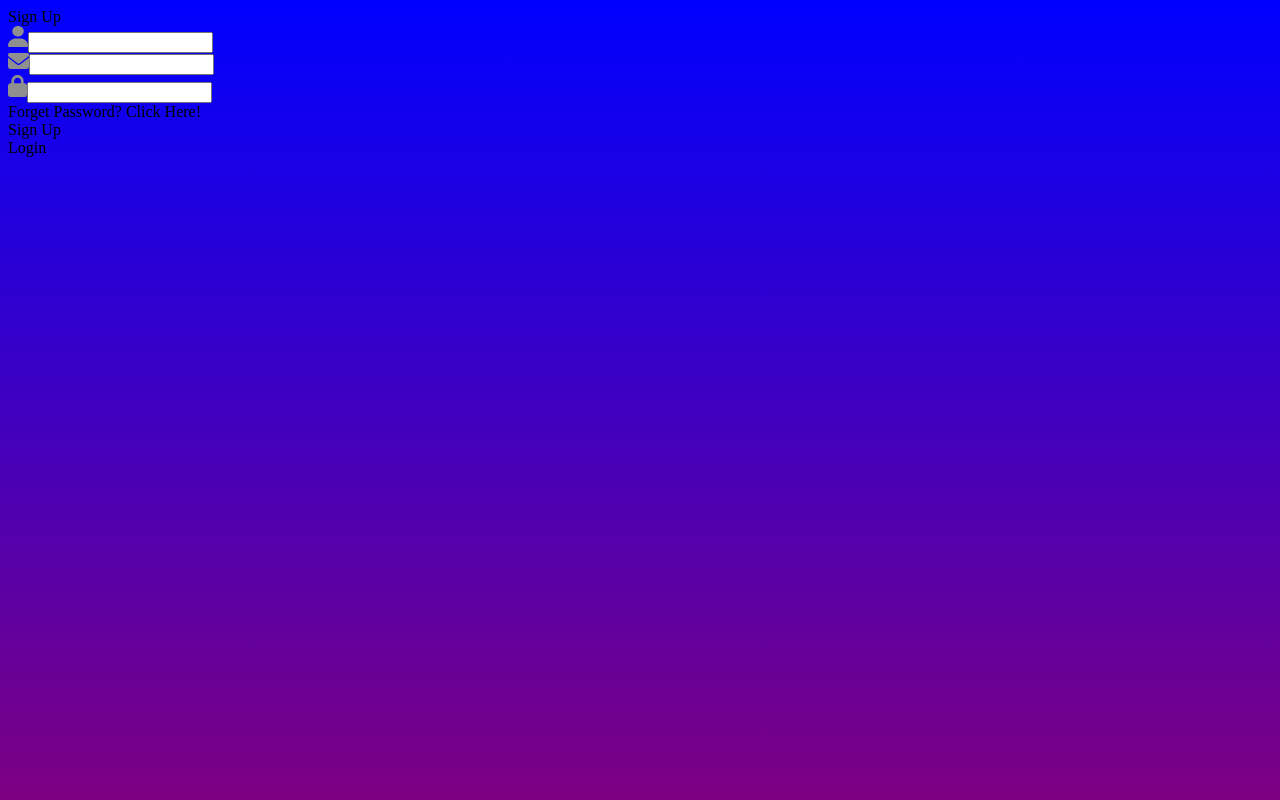
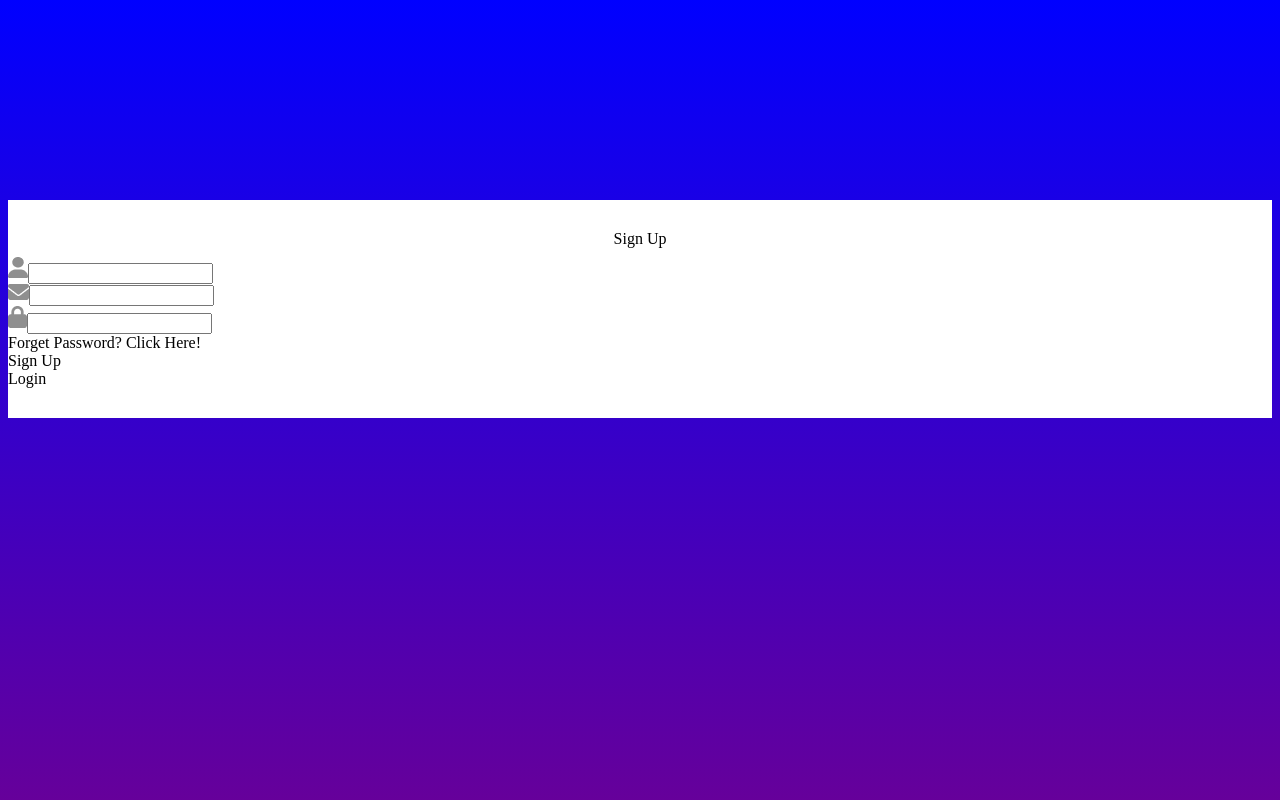
Before and after one commit to sushilthapaIT/React-JS-Projects, a React (Vite) app in the folder Form/: page / in a window 1280 px wide. Shown: the top 800 px of the page. Built offline with nearby package versions, Linux system fonts and the light colour scheme.

Commit message:
added CSS

```diff
--- a/Form/src/Components/LoginSignup/LoginSignup.css
+++ b/Form/src/Components/LoginSignup/LoginSignup.css
@@ -0,0 +1,17 @@
+.container{
+    display: flex;
+    flex-direction: column;
+    margin: auto;
+    margin-top: 200px;
+    background: #fff;
+    padding-bottom: 30px;
+}
+
+.header{
+    display: flex;
+    flex-direction: column;
+    align-items: center;
+    gap: 9px;
+    width: 100%;
+    margin-top: 30px;
+}
```
